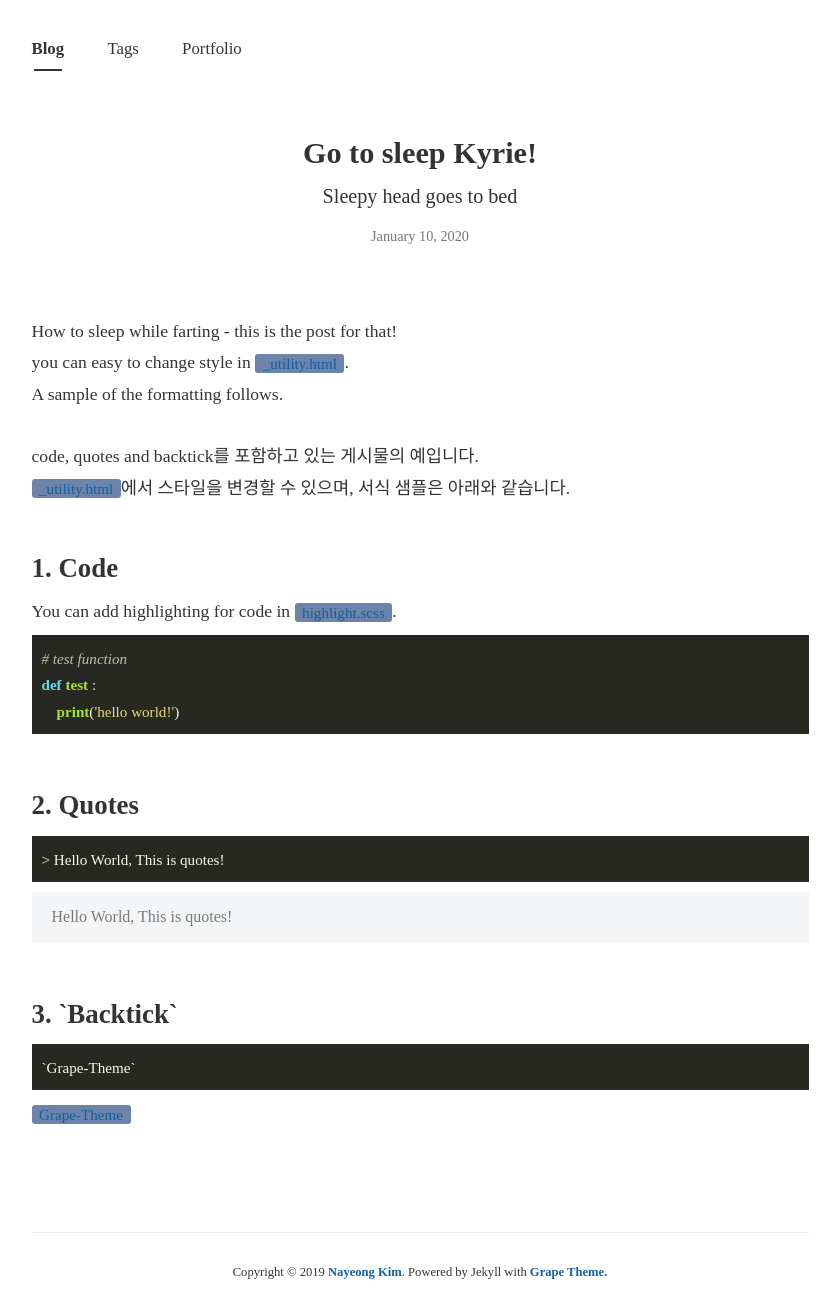
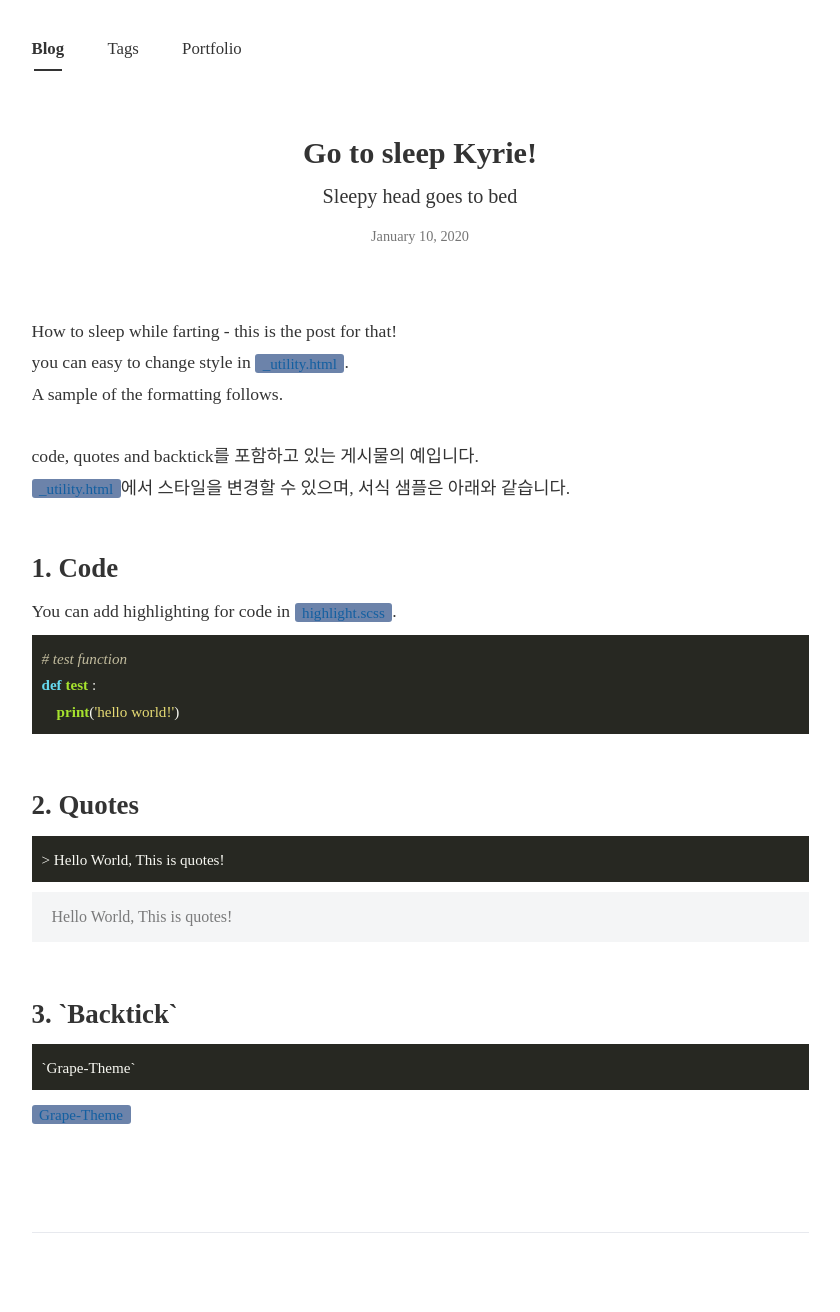
Before and after one commit to bonasfvck/blog, a Jekyll site: the page built from _posts/2020-01-10-kyrie-goes-to-sleep.md, in a window 1280 px wide. Shown: the whole page, without its empty margins (220-1060 px from the left). Built offline with Jekyll 4.4.1, drawn with Linux system fonts in a browser that asks for light colours; nearby versions of some CDN libraries; some web fonts are replaced.

Commit message:
Update footer.html

```diff
--- a/_includes/footer.html
+++ b/_includes/footer.html
@@ -1,8 +1,5 @@
 <footer>
   <div class="footer">
-    Copyright © 2019
-    <a href="https://github.com/NAYE0NG">Nayeong Kim</a>.
-    Powered by Jekyll with
-    <a href="https://github.com/naye0ng/Grape-Theme">Grape Theme.
+
   </div>
 </footer>
```
